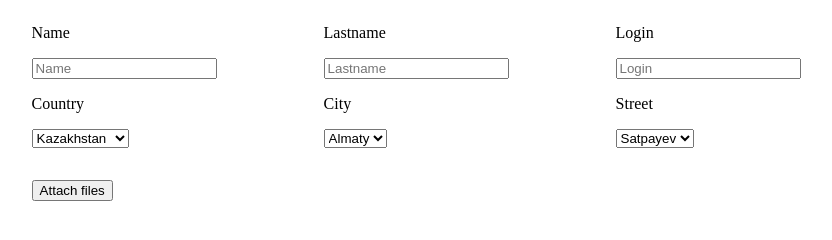
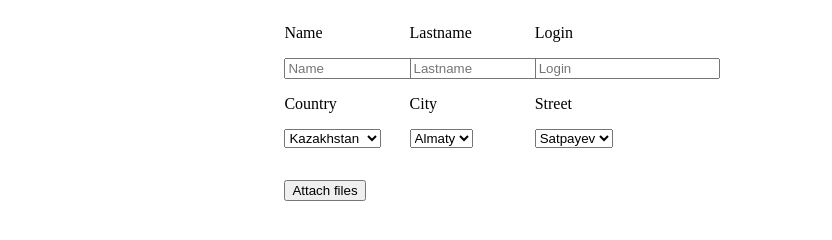
Before and after one commit to AlzhMad/Intro-to-WEB, a plain HTML site: page Chapter2/task1/index.html in a window 1280 px wide. Shown: the whole page, without its empty margins (166-998 px from the left). Drawn offline with Linux system fonts and the light colour scheme.

Commit message:
changed width

```diff
--- a/Chapter2/task1/index.html
+++ b/Chapter2/task1/index.html
@@ -10,7 +10,7 @@
 
 <body>
 
-        <div style="display: flex; flex-wrap: wrap; width: 70%; margin: 0 auto;">
+        <div style="display: flex; flex-wrap: wrap; width: 30%; margin: 0 auto;">
 
                 <div style="width: 33%;">
                     <p>Name</p>
```
